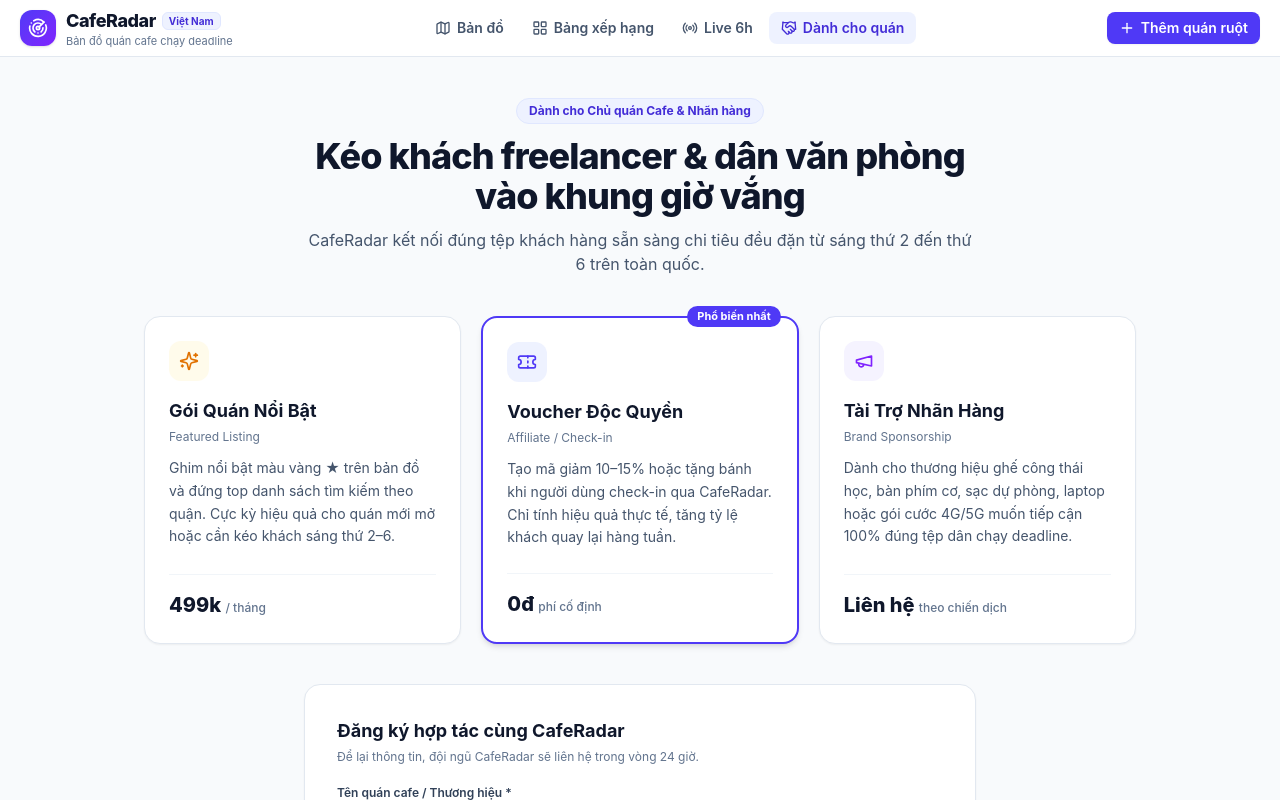
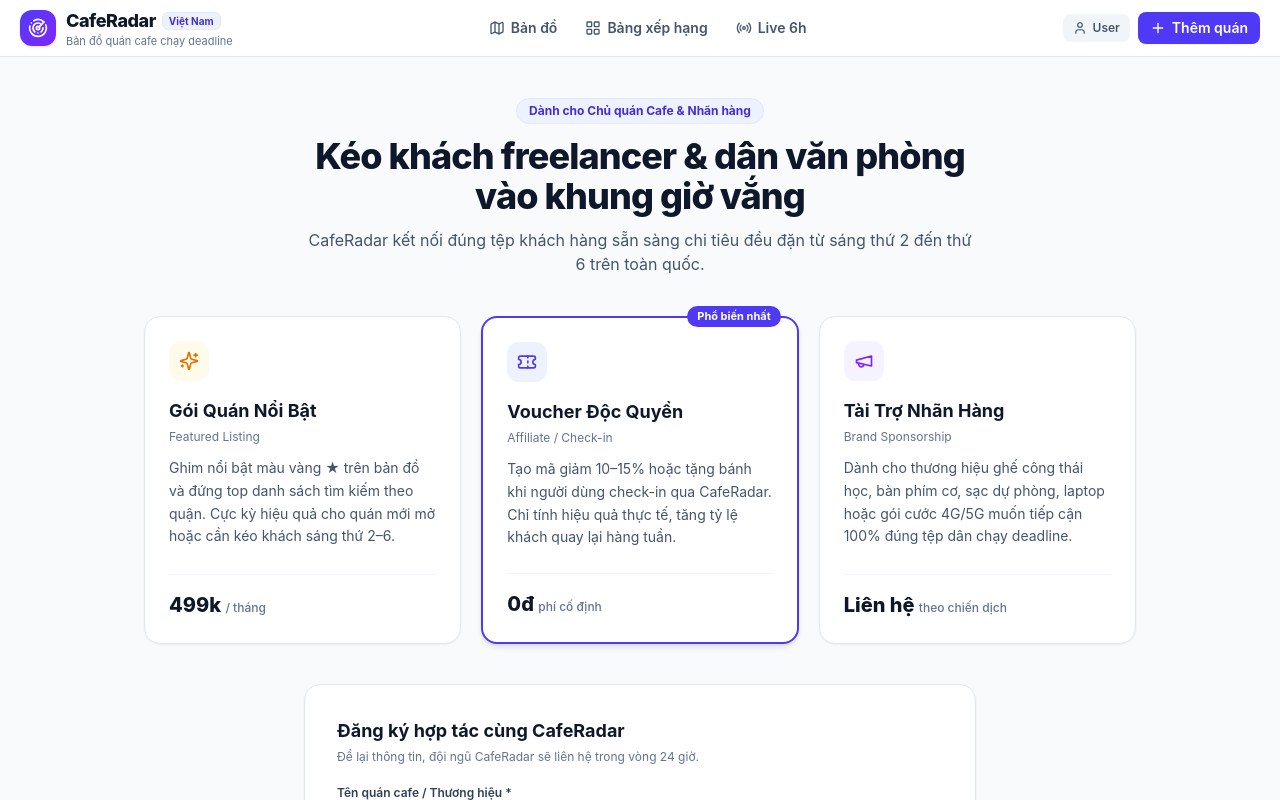
Before and after one commit to ttins-gif/caferadar, a Next.js app: page /hop-tac in a window 1280 px wide. Shown: the top 800 px of the page. Built offline with nearby package versions, Linux system fonts and the light colour scheme.

Commit message:
feat: add User/Admin RBAC & remove hop-tac (src/components/Navbar.tsx)

```diff
--- a/src/components/Navbar.tsx
+++ b/src/components/Navbar.tsx
@@ -1,6 +1,6 @@
 "use client";
 
-import React from "react";
+import React, { useEffect, useState } from "react";
 import Link from "next/link";
 import { usePathname } from "next/navigation";
 import {
@@ -8,27 +8,71 @@ import {
   Map as MapIcon,
   LayoutGrid,
   Radio,
-  Handshake,
+  ShieldCheck,
+  User,
+  LogOut,
   Plus,
+  X,
+  Lock,
 } from "lucide-react";
+import {
+  getStoredRole,
+  loginAsAdmin,
+  logoutAdmin,
+  UserRole,
+} from "@/lib/auth";
 
 interface NavbarProps {
   onOpenAddModal?: () => void;
 }
 
-const NAV_ITEMS = [
+const BASE_NAV_ITEMS = [
   { href: "/", label: "Bản đồ", icon: MapIcon },
   { href: "/danh-sach", label: "Bảng xếp hạng", icon: LayoutGrid },
   { href: "/cong-dong", label: "Live 6h", icon: Radio },
-  { href: "/hop-tac", label: "Dành cho quán", icon: Handshake },
 ];
 
 export default function Navbar({ onOpenAddModal }: NavbarProps) {
   const pathname = usePathname();
+  const [role, setRole] = useState<UserRole>("user");
+  const [showLoginModal, setShowLoginModal] = useState(false);
+  const [passcode, setPasscode] = useState("");
+  const [error, setError] = useState("");
+
+  useEffect(() => {
+    const sync = () => setRole(getStoredRole());
+    sync();
+    window.addEventListener("caferadar-role-change", sync);
+    window.addEventListener("storage", sync);
+    return () => {
+      window.removeEventListener("caferadar-role-change", sync);
+      window.removeEventListener("storage", sync);
+    };
+  }, []);
+
+  const handleAdminLogin = (e: React.FormEvent) => {
+    e.preventDefault();
+    if (loginAsAdmin(passcode)) {
+      setPasscode("");
+      setError("");
+      setShowLoginModal(false);
+    } else {
+      setError("Mã Admin không đúng. Vui lòng thử lại.");
+    }
+  };
+
+  const navItems =
+    role === "admin"
+      ? [
+          ...BASE_NAV_ITEMS,
+          { href: "/admin", label: "Quản trị", icon: ShieldCheck },
+        ]
+      : BASE_NAV_ITEMS;
 
   return (
+    <>
       <nav className="bg-white border-b border-slate-200 z-40 shrink-0 sticky top-0">
-      <div className="max-w-[1600px] mx-auto px-3 sm:px-5 h-14 flex items-center justify-between gap-3">
+        <div className="max-w-[1600px] mx-auto px-3 sm:px-5 h-14 flex items-center justify-between gap-2">
           {/* Brand */}
           <Link href="/" className="flex items-center gap-2.5 group shrink-0">
             <div className="w-9 h-9 rounded-xl bg-gradient-to-br from-indigo-600 to-violet-600 text-white flex items-center justify-center shadow-sm group-hover:scale-105 transition">
@@ -51,7 +95,7 @@ export default function Navbar({ onOpenAddModal }: NavbarProps) {
 
           {/* Nav Links */}
           <div className="flex items-center gap-1 overflow-x-auto no-scrollbar">
-          {NAV_ITEMS.map(({ href, label, icon: Icon }) => {
+            {navItems.map(({ href, label, icon: Icon }) => {
               const active =
                 href === "/" ? pathname === "/" : pathname.startsWith(href);
               return (
@@ -71,8 +115,33 @@ export default function Navbar({ onOpenAddModal }: NavbarProps) {
             })}
           </div>
 
-        {/* Right CTA */}
+          {/* Right: Role Switch + Add Cafe */}
           <div className="flex items-center gap-2 shrink-0">
+            {role === "admin" ? (
+              <div className="inline-flex items-center gap-1.5 bg-amber-50 border border-amber-200 text-amber-800 px-2.5 py-1 rounded-lg text-xs font-bold">
+                <ShieldCheck className="w-3.5 h-3.5 text-amber-600" />
+                <span className="hidden sm:inline">Admin</span>
+                <button
+                  type="button"
+                  onClick={logoutAdmin}
+                  title="Thoát quyền Admin (về chế độ User)"
+                  className="ml-1 p-0.5 rounded hover:bg-amber-200/70 text-amber-700 cursor-pointer"
+                >
+                  <LogOut className="w-3.5 h-3.5" />
+                </button>
+              </div>
+            ) : (
+              <button
+                type="button"
+                onClick={() => setShowLoginModal(true)}
+                title="Đăng nhập quyền Admin để chỉnh sửa / xóa đánh giá"
+                className="inline-flex items-center gap-1.5 px-2.5 py-1.5 rounded-lg text-xs font-semibold text-slate-600 bg-slate-100 hover:bg-slate-200 transition cursor-pointer"
+              >
+                <User className="w-3.5 h-3.5" />
+                <span className="hidden sm:inline">User</span>
+              </button>
+            )}
+
             {onOpenAddModal ? (
               <button
                 type="button"
@@ -80,7 +149,7 @@ export default function Navbar({ onOpenAddModal }: NavbarProps) {
                 className="inline-flex items-center gap-1.5 px-3 py-1.5 rounded-lg text-xs sm:text-sm font-semibold text-white bg-indigo-600 hover:bg-indigo-700 shadow-xs transition cursor-pointer"
               >
                 <Plus className="w-4 h-4" />
-              <span className="hidden sm:inline">Thêm quán ruột</span>
+                <span className="hidden sm:inline">Thêm quán</span>
               </button>
             ) : (
               <Link
@@ -88,11 +157,72 @@ export default function Navbar({ onOpenAddModal }: NavbarProps) {
                 className="inline-flex items-center gap-1.5 px-3 py-1.5 rounded-lg text-xs sm:text-sm font-semibold text-white bg-indigo-600 hover:bg-indigo-700 shadow-xs transition"
               >
                 <Plus className="w-4 h-4" />
-              <span className="hidden sm:inline">Thêm quán ruột</span>
+                <span className="hidden sm:inline">Thêm quán</span>
               </Link>
             )}
           </div>
         </div>
       </nav>
+
+      {/* Admin Login Modal */}
+      {showLoginModal && (
+        <div className="fixed inset-0 z-[1100] bg-slate-900/50 backdrop-blur-xs flex items-center justify-center p-4">
+          <div className="bg-white rounded-2xl border border-slate-200 shadow-xl w-full max-w-sm overflow-hidden">
+            <div className="px-5 py-4 border-b border-slate-200 flex items-center justify-between">
+              <div className="flex items-center gap-2">
+                <Lock className="w-4 h-4 text-indigo-600" />
+                <h2 className="text-sm font-bold text-slate-900">
+                  Đăng nhập quyền Admin
+                </h2>
+              </div>
+              <button
+                type="button"
+                onClick={() => {
+                  setShowLoginModal(false);
+                  setError("");
+                }}
+                className="p-1 rounded-lg text-slate-400 hover:bg-slate-100 cursor-pointer"
+              >
+                <X className="w-4 h-4" />
+              </button>
+            </div>
+
+            <form onSubmit={handleAdminLogin} className="p-5 space-y-4">
+              <p className="text-xs text-slate-500 leading-relaxed">
+                <strong>User</strong> có thể xem bản đồ, lưu quán, góp quán mới & check-in 6h.{" "}
+                <strong>Admin</strong> có toàn quyền chỉnh sửa thông tin quán, thêm/bớt hoặc xóa đánh giá.
+              </p>
+
+              <div>
+                <label className="block text-xs font-semibold text-slate-700 mb-1">
+                  Mã khóa Admin
+                </label>
+                <input
+                  type="password"
+                  required
+                  autoFocus
+                  value={passcode}
+                  onChange={(e) => setPasscode(e.target.value)}
+                  placeholder="Nhập mã khóa Admin..."
+                  className="w-full px-3 py-2 text-sm rounded-xl border border-slate-300 focus:border-indigo-500 outline-none"
+                />
+                {error && (
+                  <p className="text-xs text-rose-600 font-medium mt-1.5">
+                    {error}
+                  </p>
+                )}
+              </div>
+
+              <button
+                type="submit"
+                className="w-full py-2.5 rounded-xl bg-indigo-600 hover:bg-indigo-700 text-white text-sm font-semibold transition cursor-pointer"
+              >
+                Xác nhận quyền Admin
+              </button>
+            </form>
+          </div>
+        </div>
+      )}
+    </>
   );
 }
```
Lines whose indentation alone changed are shown as unchanged.
